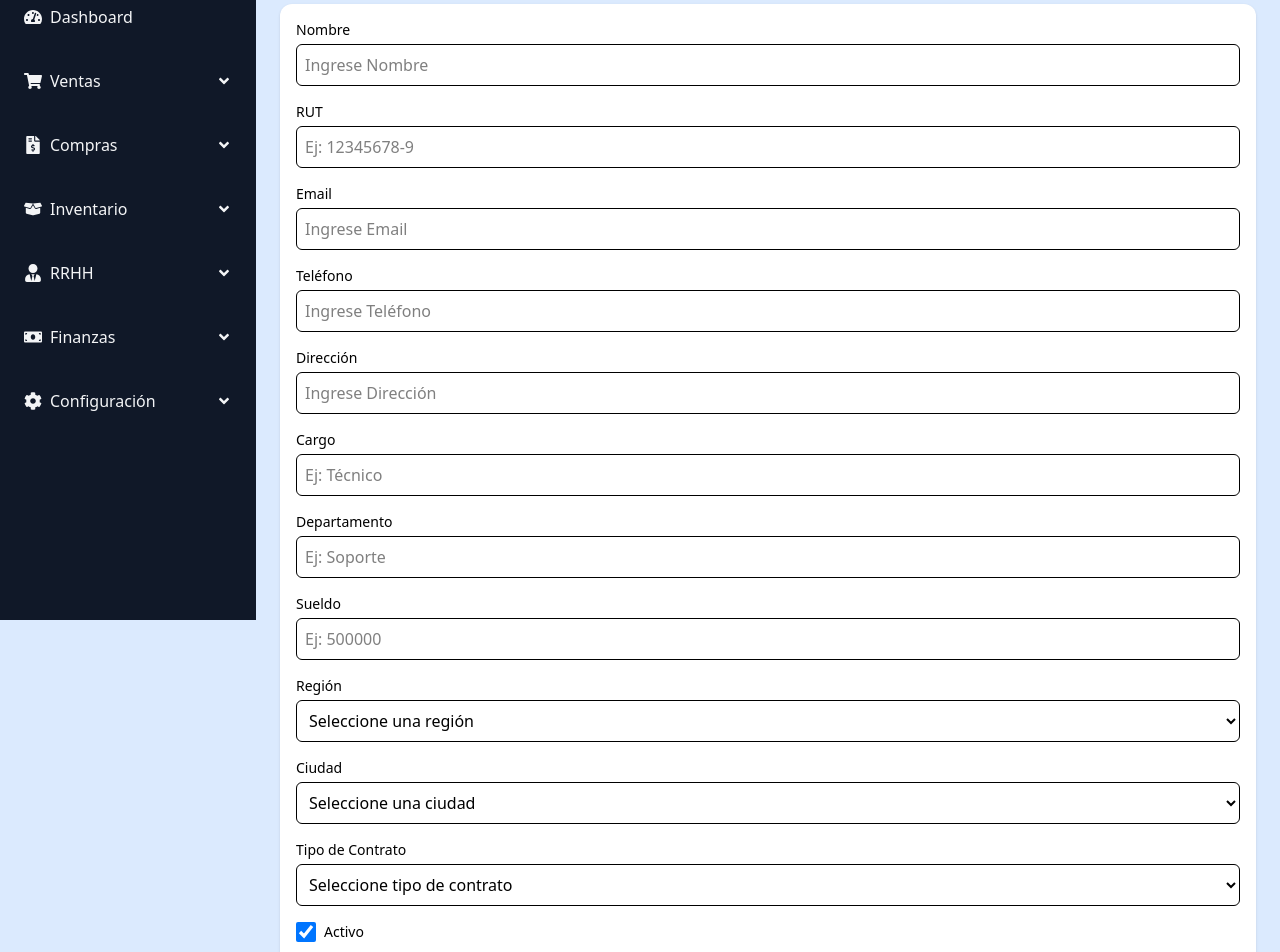
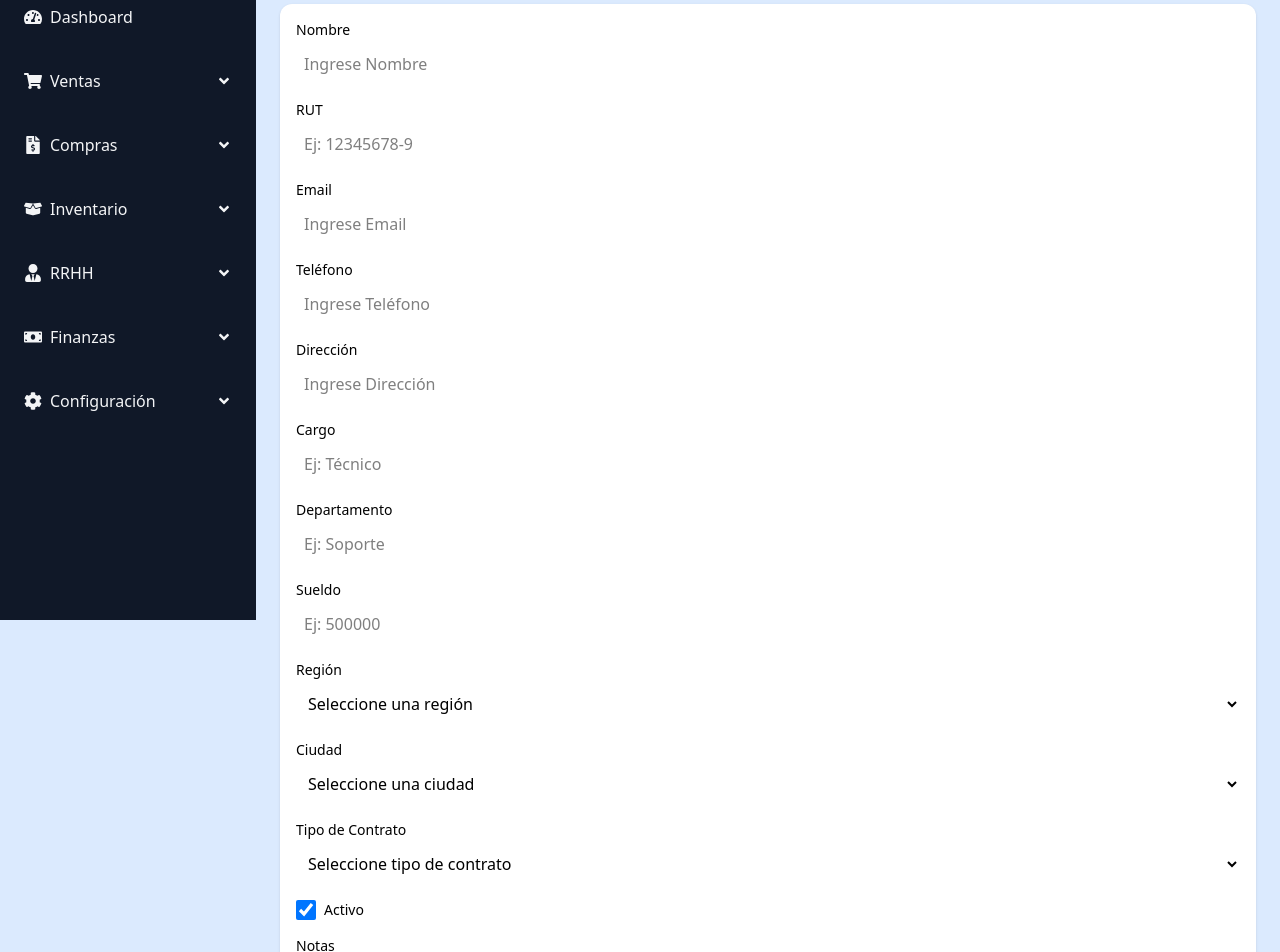
Before and after one commit to PPOSM1993/online_store_drf_react, a React (Vite) app in the folder frontend/: page /worker/create in a window 1280 px wide. Shown: the part 180-1132 px from the top of the page. Built offline with nearby package versions, Linux system fonts and the light colour scheme; sample sign-in values are in the browser's storage.

Commit message:
se instala el proyecto

```diff
--- a/frontend/src/pages/WorkerForm.jsx
+++ b/frontend/src/pages/WorkerForm.jsx
@@ -131,7 +131,7 @@ const WorkerForm = () => {
                                     value={formData.full_name}
                                     onChange={handleChange}
                                     placeholder="Ingrese Nombre"
-                                    className="w-full mt-1 p-2 border rounded-md focus:outline-none focus:ring-2 focus:ring-blue-500"
+                                    className="w-full mt-1 p-2 border rounded-md border-none focus:outline-none focus:ring-2 focus:ring-blue-500 focus:border-blue-100"
                                 />
                             </div>
 
@@ -143,7 +143,7 @@ const WorkerForm = () => {
                                     value={formData.tax_id}
                                     onChange={handleChange}
                                     placeholder="Ej: 12345678-9"
-                                    className="w-full mt-1 p-2 border rounded-md focus:outline-none focus:ring-2 focus:ring-blue-500"
+                                    className="w-full mt-1 p-2 border rounded-md border-none focus:outline-none focus:ring-2 focus:ring-blue-500 focus:border-blue-100"
                                     disabled={!!id}
                                 />
                             </div>
@@ -156,7 +156,7 @@ const WorkerForm = () => {
                                     value={formData.email}
                                     onChange={handleChange}
                                     placeholder="Ingrese Email"
-                                    className="w-full mt-1 p-2 border rounded-md focus:outline-none focus:ring-2 focus:ring-blue-500"
+                                    className="w-full mt-1 p-2 border rounded-md border-none focus:outline-none focus:ring-2 focus:ring-blue-500 focus:border-blue-100"
                                     disabled={!!id}
                                 />
                             </div>
@@ -169,7 +169,7 @@ const WorkerForm = () => {
                                     value={formData.phone}
                                     onChange={handleChange}
                                     placeholder="Ingrese Teléfono"
-                                    className="w-full mt-1 p-2 border rounded-md focus:outline-none focus:ring-2 focus:ring-blue-500"
+                                    className="w-full mt-1 p-2 border rounded-md border-none focus:outline-none focus:ring-2 focus:ring-blue-500 focus:border-blue-100"
                                     disabled={!!id}
                                 />
                             </div>
@@ -182,7 +182,7 @@ const WorkerForm = () => {
                                     value={formData.address}
                                     onChange={handleChange}
                                     placeholder="Ingrese Dirección"
-                                    className="w-full mt-1 p-2 border rounded-md focus:outline-none focus:ring-2 focus:ring-blue-500"
+                                    className="w-full mt-1 p-2 border rounded-md border-none focus:outline-none focus:ring-2 focus:ring-blue-500 focus:border-blue-100"
                                 />
                             </div>
 
@@ -194,7 +194,7 @@ const WorkerForm = () => {
                                     value={formData.position}
                                     onChange={handleChange}
                                     placeholder="Ej: Técnico"
-                                    className="w-full mt-1 p-2 border rounded-md focus:outline-none focus:ring-2 focus:ring-blue-500"
+                                    className="w-full mt-1 p-2 border rounded-md border-none focus:outline-none focus:ring-2 focus:ring-blue-500 focus:border-blue-100"
                                 />
                             </div>
 
@@ -206,7 +206,7 @@ const WorkerForm = () => {
                                     value={formData.department}
                                     onChange={handleChange}
                                     placeholder="Ej: Soporte"
-                                    className="w-full mt-1 p-2 border rounded-md focus:outline-none focus:ring-2 focus:ring-blue-500"
+                                    className="w-full mt-1 p-2 border rounded-md border-none focus:outline-none focus:ring-2 focus:ring-blue-500 focus:border-blue-100"
                                 />
                             </div>
 
@@ -218,7 +218,7 @@ const WorkerForm = () => {
                                     value={formData.salary}
                                     onChange={handleChange}
                                     placeholder="Ej: 500000"
-                                    className="w-full mt-1 p-2 border rounded-md focus:outline-none focus:ring-2 focus:ring-blue-500"
+                                    className="w-full mt-1 p-2 border rounded-md border-none focus:outline-none focus:ring-2 focus:ring-blue-500 focus:border-blue-100"
                                 />
                             </div>
 
@@ -228,7 +228,7 @@ const WorkerForm = () => {
                                     name="region"
                                     value={formData.region || ""}
                                     onChange={handleChange}
-                                    className="w-full mt-1 p-2 border rounded-md focus:outline-none focus:ring-2 focus:ring-blue-500"
+                                    className="w-full mt-1 p-2 border rounded-md border-none focus:outline-none focus:ring-2 focus:ring-blue-500 focus:border-blue-100"
                                 >
                                     <option value="">Seleccione una región</option>
                                     {regions.map((r) => (
@@ -245,7 +245,7 @@ const WorkerForm = () => {
                                     name="city"
                                     value={formData.city || ""}
                                     onChange={handleChange}
-                                    className="w-full mt-1 p-2 border rounded-md focus:outline-none focus:ring-2 focus:ring-blue-500"
+                                    className="w-full mt-1 p-2 border rounded-md border-none focus:outline-none focus:ring-2 focus:ring-blue-500 focus:border-blue-100"
                                 >
                                     <option value="">Seleccione una ciudad</option>
                                     {cities
@@ -266,7 +266,7 @@ const WorkerForm = () => {
                                     name="contract_type"
                                     value={formData.contract_type || ""}
                                     onChange={handleChange}
-                                    className="w-full mt-1 p-2 border rounded-md focus:outline-none focus:ring-2 focus:ring-blue-500"
+                                    className="w-full mt-1 p-2 border rounded-md border-none focus:outline-none focus:ring-2 focus:ring-blue-500 focus:border-blue-100"
                                 >
                                     <option value="">Seleccione tipo de contrato</option>
                                     <option value="indefinido">Indefinido</option>
@@ -294,7 +294,7 @@ const WorkerForm = () => {
                                     onChange={handleChange}
                                     rows={4}
                                     placeholder="Notas adicionales del trabajador"
-                                    className="w-full mt-1 p-2 border rounded-md focus:outline-none focus:ring-2 focus:ring-blue-500"
+                                    className="w-full mt-1 p-2 border rounded-md border-none focus:outline-none focus:ring-2 focus:ring-blue-500 focus:border-blue-100"
                                 />
                             </div>
 
```
